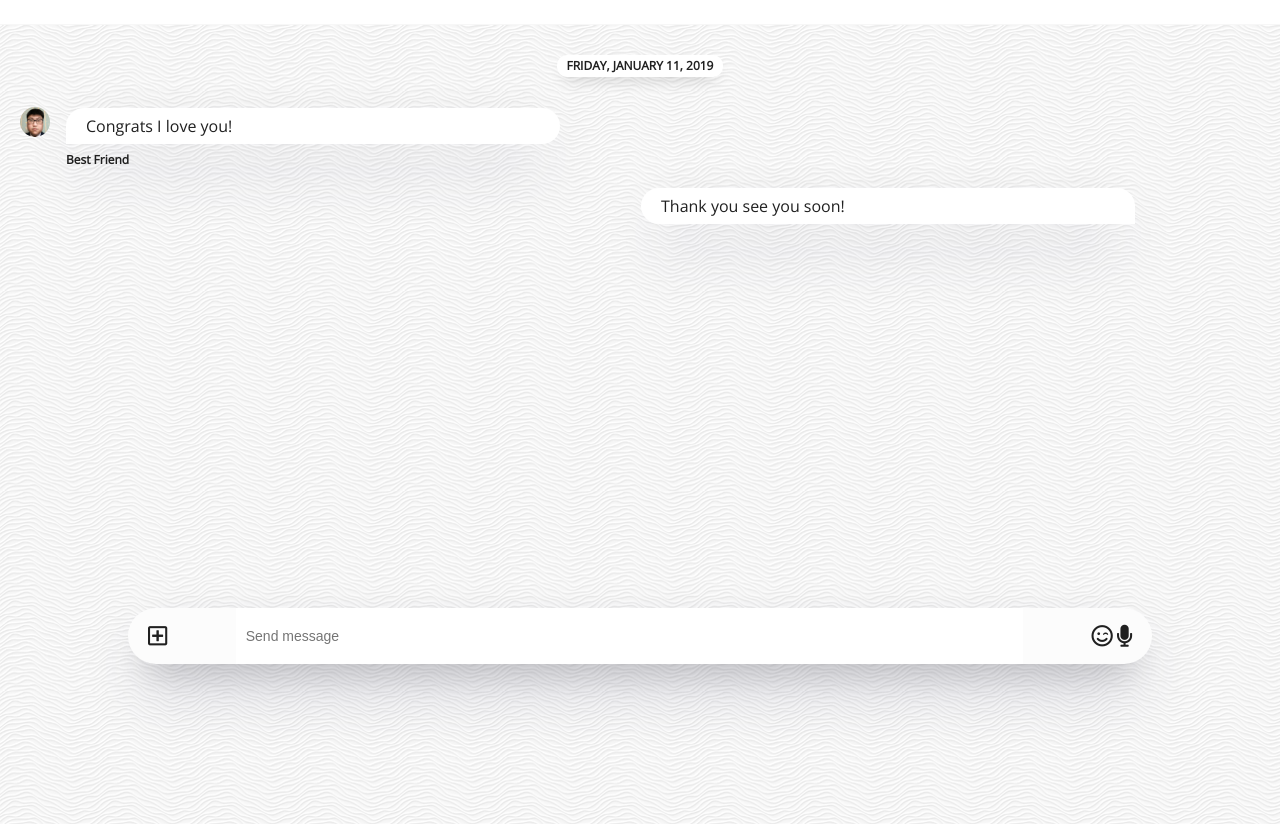
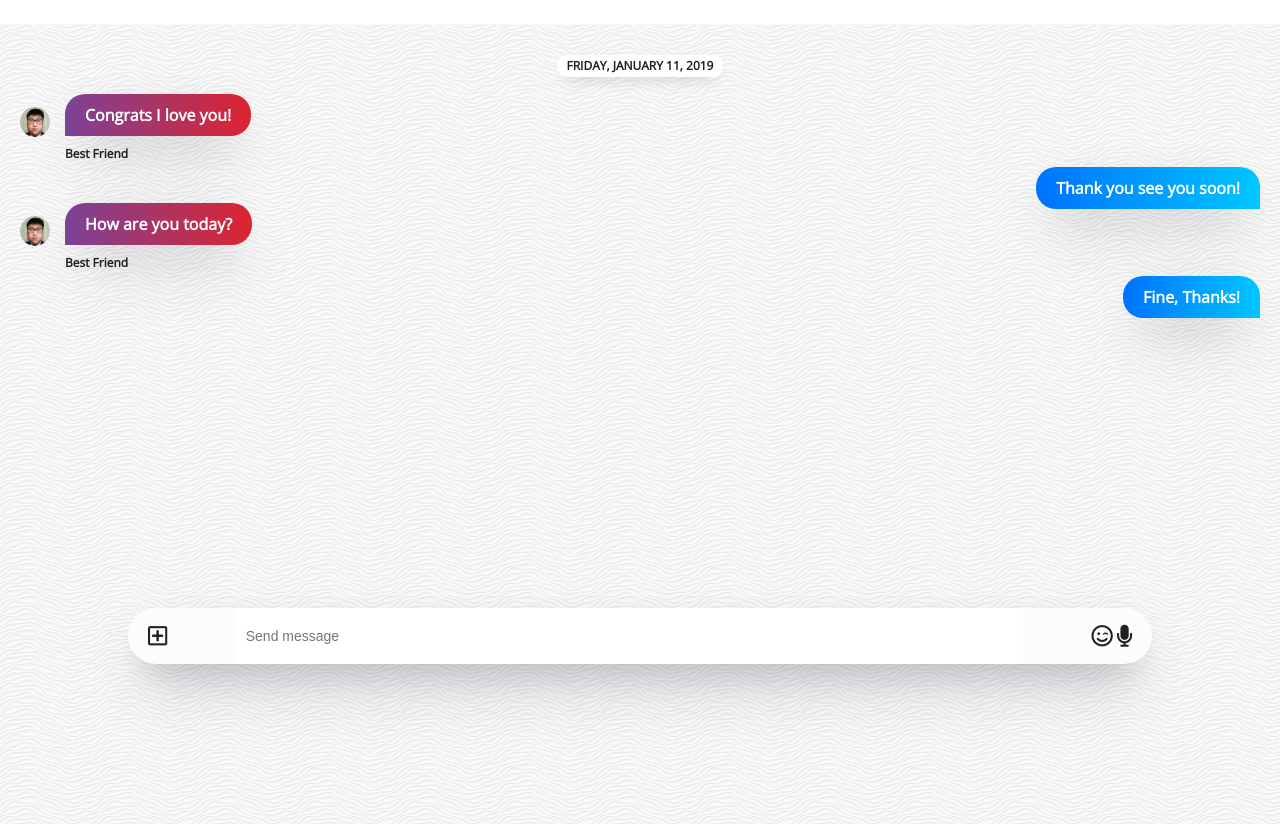
Before and after one commit to kimhscom/kakao-clone-v2, a plain HTML site: page chat.html in a window 1280 px wide. Shown: the part 86-920 px from the top of the page. Drawn offline with nearby package versions, Linux system fonts and the light colour scheme.

Commit message:
Add Chats Screen CSS part Four

```diff
--- a/chat.html
+++ b/chat.html
@@ -57,20 +57,38 @@
            <li class="incoming-message message">
                <img src="images/avatar.jpg" class="m-avatar message__avatar">
                <div class="message__content">
-                   <div class="message__bubble">
+                   <span class="message__bubble">
                        Congrats I love you!
-                    </div>
+                   </span>
                     <span class="message__author">Best Friend</span>
                 </div>
            </li>
            <!--sending message-->
            <li class="send-message message">
                <div class="message__content">
-                <div class="message__bubble">
+                <span class="message__bubble">
                     Thank you see you soon!
+                </span>
+               </div>
+            </li>
+           <!--incoming message-->
+           <li class="incoming-message message">
+               <img src="images/avatar.jpg" class="m-avatar message__avatar">
+               <div class="message__content">
+                   <span class="message__bubble">
+                       How are you today?
+                   </span>
+                    <span class="message__author">Best Friend</span>
                 </div>
+           </li>
+           <!--sending message-->
+           <li class="send-message message">
+               <div class="message__content">
+                <span class="message__bubble">
+                    Fine, Thanks!
+                </span>
                </div>
-        </li>
+            </li>
         </ul>
     </main>
     <!--chat write-->
--- a/css/chat.css
+++ b/css/chat.css
@@ -53,6 +53,7 @@
     display: flex;
     flex-direction: column;
     align-items: center;
+    justify-content: center;
     padding: 0px 20px;
     padding-top: 30px;
 }
@@ -72,13 +73,7 @@
 .message {
     display: flex;
     align-items: flex-start;
-    width: 50%;
     margin-bottom: 20px;
-}
-
-.message .message__content {
-    width: 80%;
-    padding: 1px;
 }
 
 .incoming-message {
@@ -101,10 +96,12 @@
     0 18px 36px -18px rgba(0, 0, 0, 0.3), 0 -12px 36px -8px rgba(0, 0, 0, 0.025);
   padding: 10px 20px;
   border-radius: 20px;
+  color: white;
+  font-weight: 600;
 }
 
 .incoming-message .message__author {
-    margin-top: 10px;
+    margin-top: 25px;
     display: block;
     font-weight: 600;
     font-size: 12px;
@@ -112,8 +109,10 @@
 
 .incoming-message .message__bubble {
     border-bottom-left-radius: 0px;
+    background-image: linear-gradient(to right, #7b4397, #dc2430);
 }
 
 .send-message .message__bubble {
     border-bottom-right-radius: 0px;
+    background-image: linear-gradient(to left, #00c6ff, #0072ff);
 }
```
